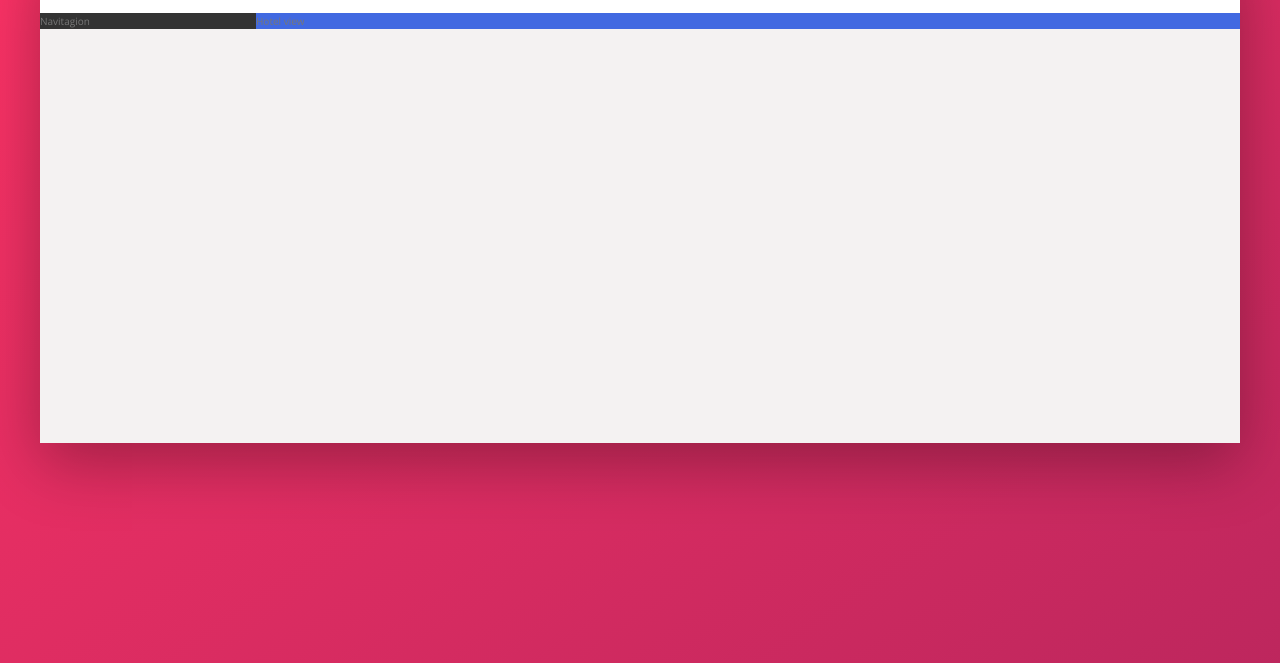
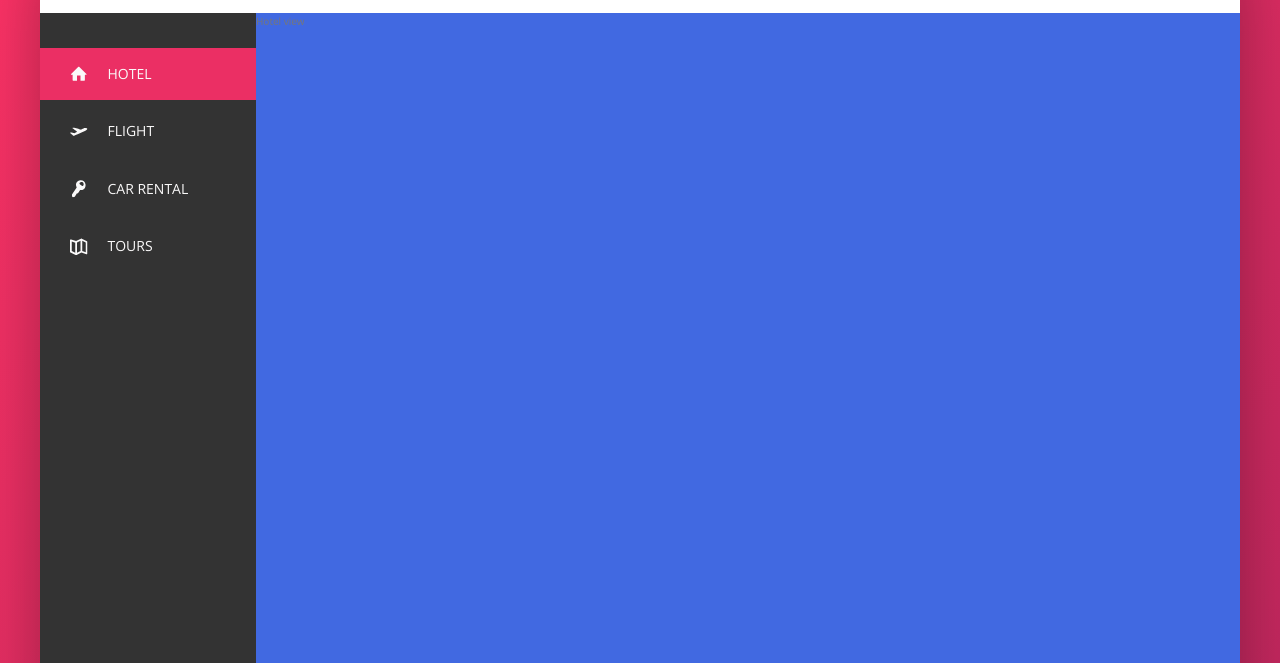
Before and after one commit to KurtGuardia/Trillo, a website: page index.html in a window 1280 px wide. Shown: the part 137-800 px from the top of the page. Drawn offline with nearby package versions, Linux system fonts and the light colour scheme.

Commit message:
Side nav done

```diff
--- a/index.html
+++ b/index.html
@@ -49,8 +49,48 @@
 
             <div class="content">
                 <nav class="sidebar">
-                    Navitagion
+                    <ul class="side-nav">
+                        <li class="side-nav__item side-nav__item--active">
+                            <a href="#" class="side-nav__link">
+                                <svg class="side-nav__icon">
+                                    <use xlink:href="img/sprite.svg#icon-home"></use>
+                                </svg>
+                                <span>Hotel</span>
+                            </a>
+                        </li>
+                        <li class="side-nav__item">
+                            <a href="#" class="side-nav__link">
+                                <svg class="side-nav__icon">
+                                    <use xlink:href="img/sprite.svg#icon-aircraft-take-off"></use>
+                                </svg>
+                                <span>Flight</span>
+                            </a>
+                        </li>
+                        <li class="side-nav__item">
+                            <a href="#" class="side-nav__link">
+                                <svg class="side-nav__icon">
+                                    <use xlink:href="img/sprite.svg#icon-key"></use>
+                                </svg>
+                                <span>Car rental</span>
+                            </a>
+                        </li>
+                        <li class="side-nav__item">
+                            <a href="#" class="side-nav__link">
+                                <svg class="side-nav__icon">
+                                    <use xlink:href="img/sprite.svg#icon-map"></use>
+                                </svg>
+                                <span>Tours</span>
+                            </a>
+                        </li>
+                    </ul>
+
+                    <div class="legal">
+                        &copy; All rights reserved. 2020 Web site developed by KurtGuardia designed by Jonas Schmedtmann
+                    </div>
                 </nav>
+
+
+
                 <main class="hotel-view">
                     Hotel view
                 </main>
--- a/sass/components.scss
+++ b/sass/components.scss
@@ -116,3 +116,71 @@
     }
 
 }
+
+
+///////////////////////////////////////////////// SIDE NAV
+.side-nav{
+    font-size: 1.4rem;
+    list-style: none;
+    margin-top: 3.5rem;
+
+    &__item {
+        position: relative;
+
+        &:not(:last-child) {
+            margin-bottom: .5rem;
+        }
+    }
+
+    &__item::before{
+        content: "";
+        position: absolute;
+        top: 0;
+        left: 0;
+        height: 100%;
+        width: 3px;
+        background-color: var(--color-primary);
+        transform: scaleY(0);
+        transition: transform .2s, width .4s cubic-bezier(1,0,0,1) .2s, background-color .1s;
+    }
+
+    &__item:hover::before,
+    &__item--active::before{
+        transform: scaleY(1);
+        width: 100%;
+    }
+
+    &__item:active::before{
+        background-color: var(--color-primary-light);
+    }
+
+    &__link:link,
+    &__link:visited {
+        color: var(--color-grey-light-1);
+        text-decoration: none;
+        text-transform: uppercase;
+        display: block;
+        padding: 1.5rem 3rem;
+        position: relative;
+        z-index: 10;
+
+        display: flex;
+        align-items: center;
+    }
+
+    &__icon {
+        width: 1.75rem;
+        height: 1.75rem;
+        margin-right: 2rem;
+        fill: currentColor;
+    }
+
+}
+
+///////////////////////////////////////////////// LEGAL TEXT
+.legal  {
+    font-size: 1.2rem;
+    color: var(--color-grey-light-4);
+    text-align: center;
+    padding: 2.5rem;
+}
--- a/sass/layout.scss
+++ b/sass/layout.scss
@@ -26,11 +26,17 @@
     background-color: var(--color-grey-dark-1);
 
     flex: 0 0 18%;
+
+    display: flex;
+    flex-direction: column;
+    justify-content: space-between;
 }
 
 .hotel-view {
     background-color: #fff;
     background-color: royalblue;
 
+    height: 80rem;
+
     flex: 1;
 }
```
Also changed, not shown: css/style.css.
